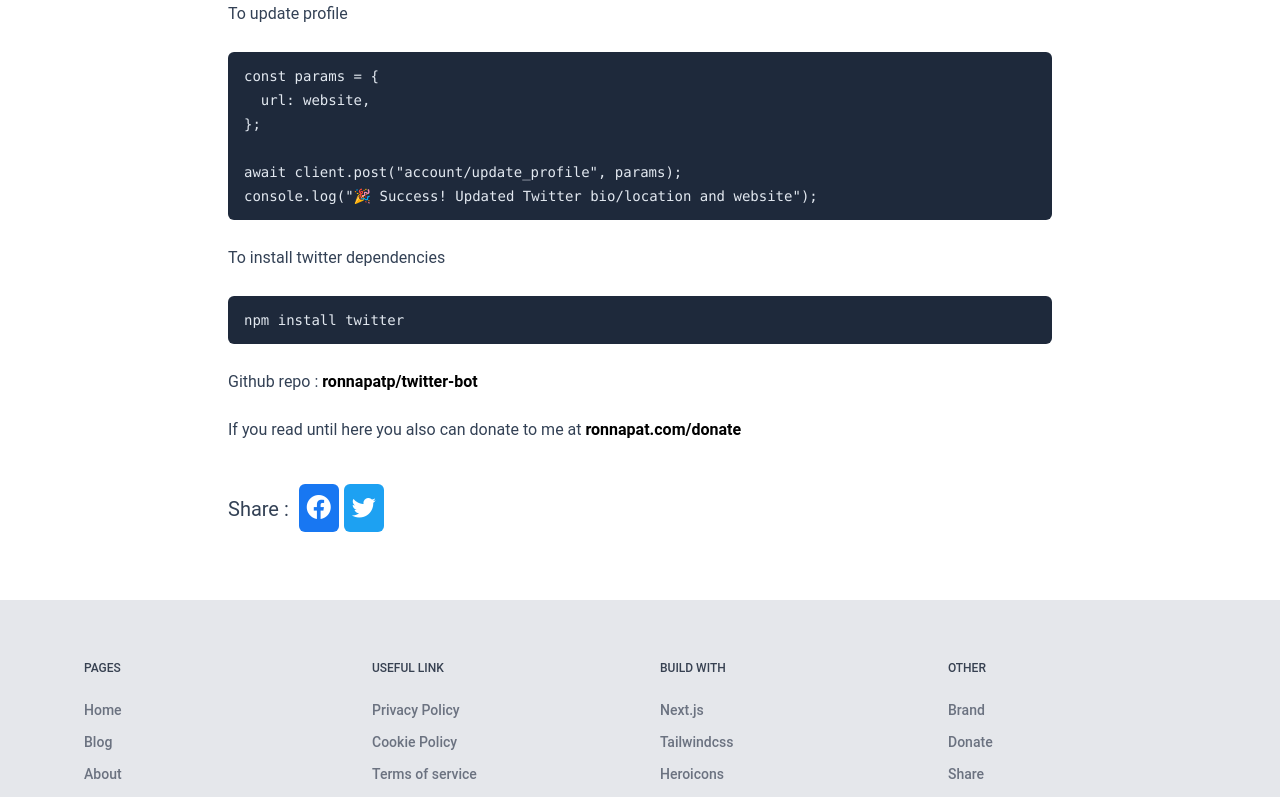
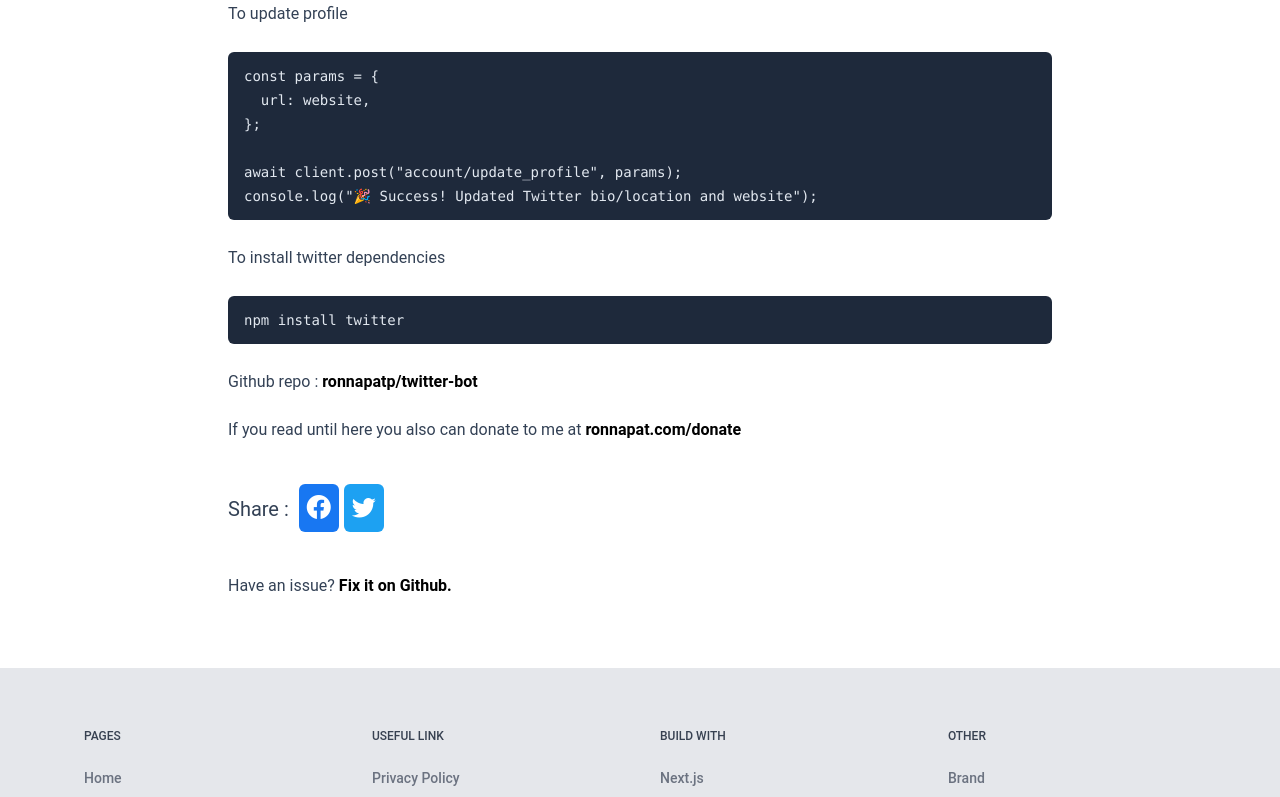
Before and after one commit to ronnapatp/ronnapat.com, a Next.js app: page /en-us/blog/posts/my-twitter-bot in a window 1280 px wide. Shown: the part 1297-2094 px from the top of the page. Built offline with nearby package versions, Linux system fonts and the light colour scheme; no server answers.

Commit message:
Upload image

```diff
--- a/components/layout/MarkdownBlog.js
+++ b/components/layout/MarkdownBlog.js
@@ -4,7 +4,7 @@ import Footer from "@/components/footer/footer";
 import Share from "./share"
 import { langenus } from "@/script/languages";
 import Container from "./container";
-export default function ({ children, title, page, date, author, image }) {
+export default function ({ children, title, page, date, author, image, github }) {
   return (
     <div className="bg-white dark:bg-slate-700">
         <Navbar lantoshow={langenus} pathname="en-us" page={`/blog/posts/${page}`} />
@@ -20,6 +20,9 @@ export default function ({ children, title, page, date, author, image }) {
         <div className="prose-layout">
             {children}
             <Share href={page} title={title} />
+            <p>
+                Have an issue? <a href={github} target="_blank">Fix it on Github.</a>
+            </p>
         </div>
       </Container>
       <Footer path="en-us" />
--- a/pages/en-us/blog/posts/my-twitter-bot/index.mdx
+++ b/pages/en-us/blog/posts/my-twitter-bot/index.mdx
@@ -1,6 +1,7 @@
 import Layout from "@/components/layout/MarkdownBlog"
 
-<Layout title="I build my twitter bot to update my bio using twitter api" page="my-twitter-bot" date="08/02/2022" author="ronnapatp" image="/blog/my-twitter-bot/title.png">
+<Layout title="I build my twitter bot to update my bio using twitter api" page="my-twitter-bot" date="08/02/2022" author="ronnapatp" image="/blog/my-twitter-bot/title.png" github="https://github.com/ronnapatp/ronnapat.com/blob/main/pages/en-us/blog/posts/my-twitter-bot/index.mdx">
+
 I just got permission in to [twitter api](https://developer.twitter.com/) and I have an idea to make a countdown in my twitter profile so I create my twitter bot to update my profile from [ErikCH/Bot-Twitter-Github](https://github.com/ErikCH/Bot-Twitter-Github).
 
 ![](/blog/my-twitter-bot/title.png)
```
